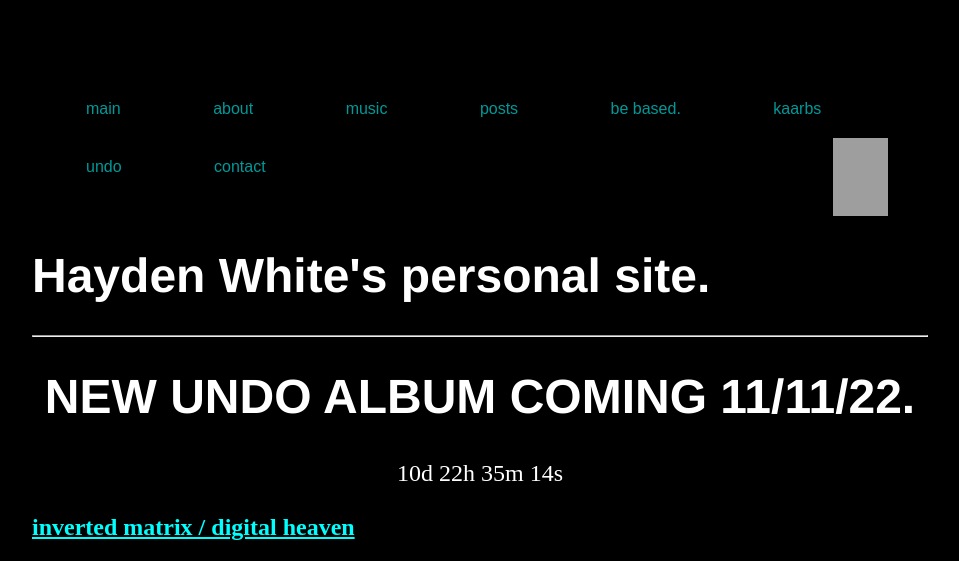
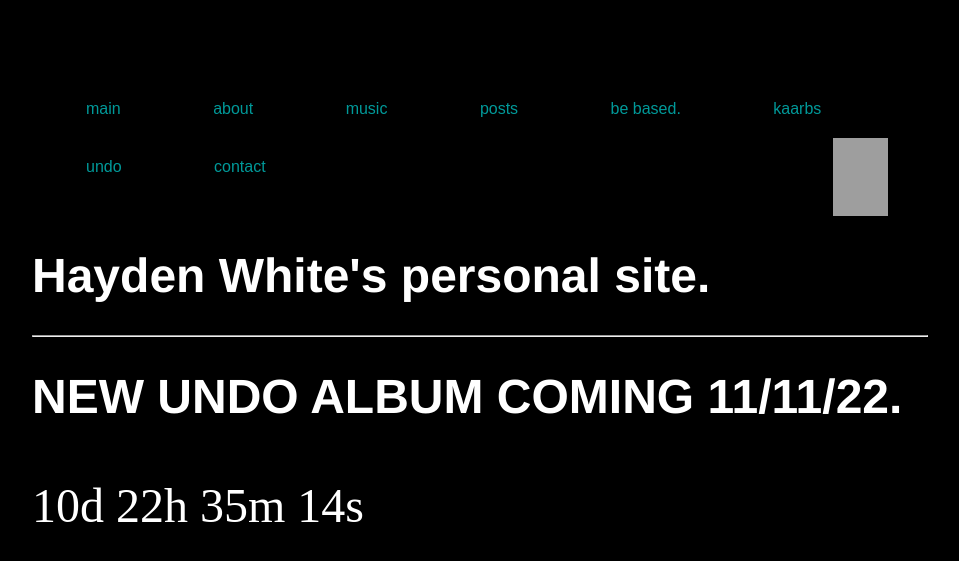
Before and after one commit to whiteVHS/whiteVHS.github.io, a Jekyll site: the page built from index.html, in a window 1280 px wide. Shown: the top 561 px of the page, without its empty margins (160-1119 px from the left). Built offline with Jekyll 4.4.1, drawn with Linux system fonts in a browser that asks for light colours; some of the changed text lies outside the part shown; grey boxes are pictures that could not be loaded.

Commit message:
Update index.html

```diff
--- a/index.html
+++ b/index.html
@@ -5,8 +5,9 @@ title: Happy Hacking!
 <div class="blurb">
         <h1>Hayden White's personal site.</h1>
 	<hr>
-	<h1 style="text-align:center;"><strong>NEW UNDO ALBUM COMING 11/11/22.</strong></h1>
-	<p style="text-align:center;" id="timer"></p>
+	<h1 style="font-size:300%" "text-align:center;"><strong>NEW UNDO ALBUM COMING 11/11/22.</strong></h1>
+	<p style="font-size:300%""text-align:center;" id="timer"></p>
+	<p style="color:orange" "font-size:150%">Happy Halloween!</p>
 
 <script>
 var countDownDate = new Date("Nov 11, 2022 00:00:00").getTime();
@@ -35,5 +36,5 @@ var x = setInterval(function() {
 </div>
 <div class="flex-container">
 <div><iframe style="border: 0; width: 400px; height: 770px;" src="https://bandcamp.com/EmbeddedPlayer/album=3733091496/size=large/bgcol=000000/linkcol=ffffff/transparent=true/tracklist=true/tracks=357811495,2062292670,423287974,1087538842,1298729168/esig=2ff8d5c996e31b5935dd26df89fca614/" seamless><a href="https://undo222.bandcamp.com/album/inverted-matrix-digital-heaven">inverted matrix / digital heaven by UNDO</a></iframe></div>
-<div><iframe style="border: 0; width: 350px; height: 470px;" src="https://bandcamp.com/EmbeddedPlayer/album=690750210/size=large/bgcol=333333/linkcol=ffffff/tracklist=false/transparent=true/" seamless><a href="https://haydenwhite.bandcamp.com/album/moments-together">moments / together by UNDO</a></iframe></div>
+<div><p><small>singles from the upcoming album</small></p><iframe style="border: 0; width: 350px; height: 470px;" src="https://bandcamp.com/EmbeddedPlayer/album=690750210/size=large/bgcol=333333/linkcol=ffffff/tracklist=false/transparent=true/" seamless><a href="https://haydenwhite.bandcamp.com/album/moments-together">moments / together by UNDO</a></iframe></div>
 </div><!-- /.blurb -->
```
